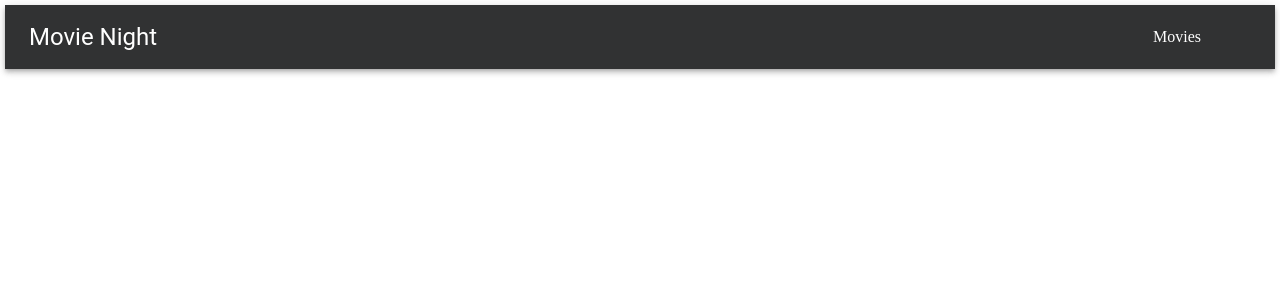
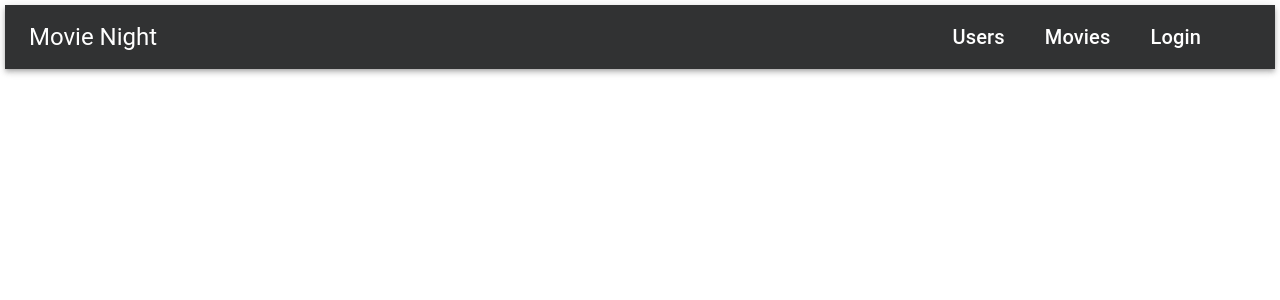
Before and after one commit to yatamare/Movie-Night, a React (Create React App) app: page / in a window 1280 px wide. Shown: the top 300 px of the page. Built offline with nearby package versions, Linux system fonts and the light colour scheme.

Commit message:
Styling update

```diff
--- a/src/App.tsx
+++ b/src/App.tsx
@@ -19,21 +19,18 @@ import MenuIcon from '@material-ui/core/Menu';
 const useStyles = makeStyles((theme) => ({
     root: {
       flexGrow: 1,
-      height: "100%",
       backgroundColor: '#6f7072',
     },
     navBar: {
         backgroundColor: '#313233'
     },
-    menuButton: {
-      marginRight: theme.spacing(2),
-    },
     link: {
         textDecoration: 'none',
         color: "white",
+        paddingRight: '40px',
     },
     linksRow: {
-        paddingRight: '50px',
+        paddingRight: '10px',
     },
     title: {
       flexGrow: 1,
@@ -54,17 +51,20 @@ function App() {
                         <Toolbar>
                             <div className={classes.title}>
                                 <Typography variant="h5" className={classes.title}>
-                                    Movie Night
+                                    <Link to={"/home"} className={classes.link}> Movie Night </Link>
                                 </Typography>
                             </div>
                             <div className={classes.linksRow}>
-                                <Link to={"/movies"} className={classes.link}>Movies</Link>
+                                <Typography variant="h6" className={classes.title}>
+                                    <Link to={"/users"} className={classes.link}>Users</Link>
+                                    <Link to={"/movies"} className={classes.link}>Movies</Link>
+                                    <Link to={"/login"} className={classes.link}>Login</Link>
+                                </Typography>
                             </div>
                         </Toolbar>
                     </AppBar>
                     <Switch>
-                        <Route path='/movies' component={Movies} />
-                        <Route render={() => <Redirect to={{pathname: "/"}} />} />
+                        <Route path="/movies" component={Movies} />
                     </Switch>
                 </Router>
             </div>
```
